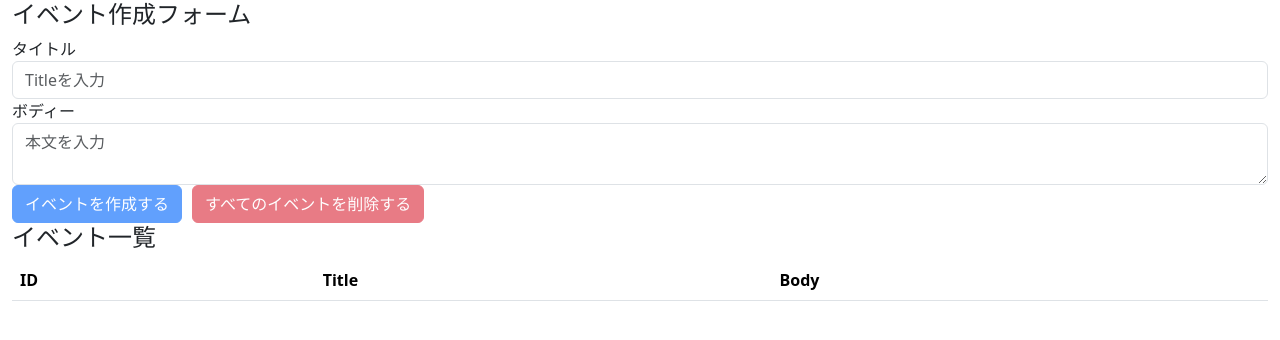
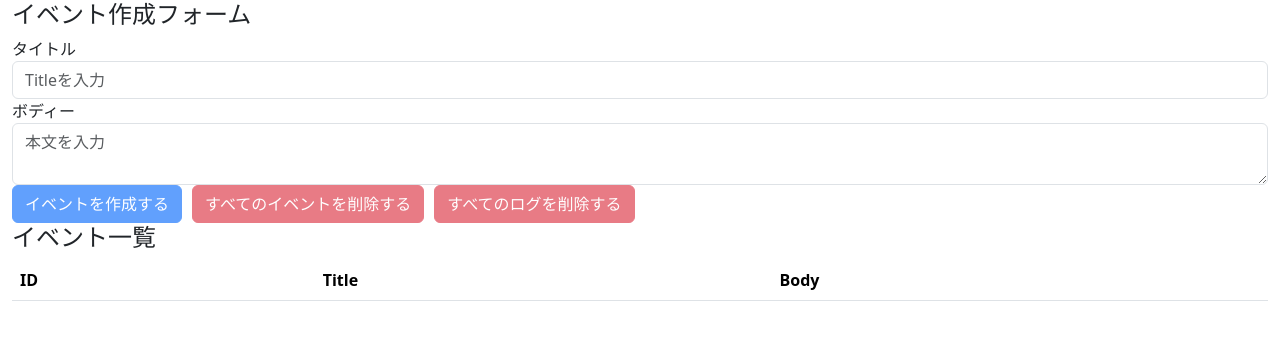
Before and after one commit to 10Ne2Cx1To426/udemy-reactHooks, a React (Create React App) app: page / in a window 1280 px wide. Shown: the top 340 px of the page. Built offline with nearby package versions, Linux system fonts and the light colour scheme.

Commit message:
delete all operation logs

```diff
--- a/src/components/EventForm.js
+++ b/src/components/EventForm.js
@@ -43,6 +43,15 @@
       });
     }
   };
+  const deleteAllLogs = (e) => {
+    e.preventDefault();
+    const result = window.confirm("全てのログを本当に削除してもいいですか？");
+    if (result) {
+      dispatch({
+        type: DELETE_ALL_OPERATION_LOGS
+      });
+    }
+  };
   const unCreatable = title === "" || body === "";
   return (
     <>
@@ -84,6 +93,14 @@
         >
           すべてのイベントを削除する
         </button>
+        <button
+          className="btn btn-danger"
+          style={{ marginLeft: "10px" }}
+          onClick={deleteAllLogs}
+          disabled={state.operationLogs.length === 0}
+        >
+          すべてのログを削除する
+        </button>
       </form>
     </>
   );
```
